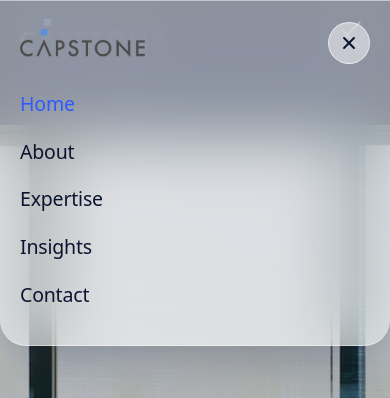
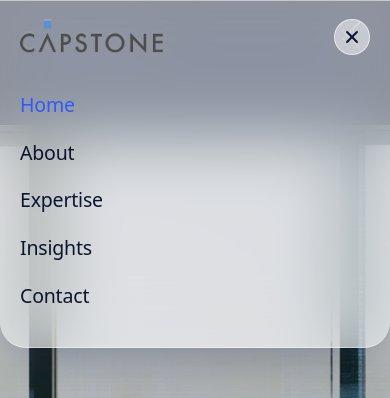
Before and after one commit to garie1/capstone, a plain HTML site: page index.html in a window 390 px wide. Both pictures are taken after a click on the button "Open menu". Shown: the top 398 px of the page. Drawn offline with Linux system fonts and the light colour scheme; a web font is replaced by a local one.

Commit message:
Fix mobile menu logo size and position to perfectly match main header logo

```diff
--- a/styles.css
+++ b/styles.css
@@ -238,7 +238,7 @@ em{ font-style:normal; color:var(--blue); }
   transition:opacity .4s var(--ease), visibility 0s .4s; }
 .nav__mobile.is-open{ opacity:1; visibility:visible; transition:opacity .4s var(--ease); }
 .nav__mobile-inner{ width:100%; max-height:calc(100dvh - 1.5rem); overflow-y:auto;
-  padding:1rem var(--pad) 1.5rem;
+  padding:1.2rem var(--pad) 1.5rem;
   /* liquid glass: translucent, picks up the colours of the page behind it */
   background:rgba(255,255,255,.55);
   -webkit-backdrop-filter:blur(30px) saturate(180%); backdrop-filter:blur(30px) saturate(180%);
@@ -251,9 +251,9 @@ em{ font-style:normal; color:var(--blue); }
 
 /* top bar: logo + close (sits in its own row — never cropped) */
 .nav__mobile-head{ display:flex; align-items:center; justify-content:space-between;
-  min-height:54px; }
-.nav__mobile-logo{ height:28px; width:auto; display:block; }
-.nav__close{ position:relative; flex:0 0 auto; width:42px; height:42px; border-radius:50%;
+  margin-bottom:1rem; }
+.nav__mobile-logo{ height:32px; width:auto; display:block; }
+.nav__close{ position:relative; flex:0 0 auto; width:36px; height:36px; border-radius:50%;
   border:1px solid rgba(255,255,255,.6); background:rgba(255,255,255,.5); cursor:pointer;
   transition:transform .45s var(--ease), background .3s var(--ease), box-shadow .3s var(--ease); }
 .nav__close:hover{ background:rgba(255,255,255,.8); transform:rotate(90deg);
```
